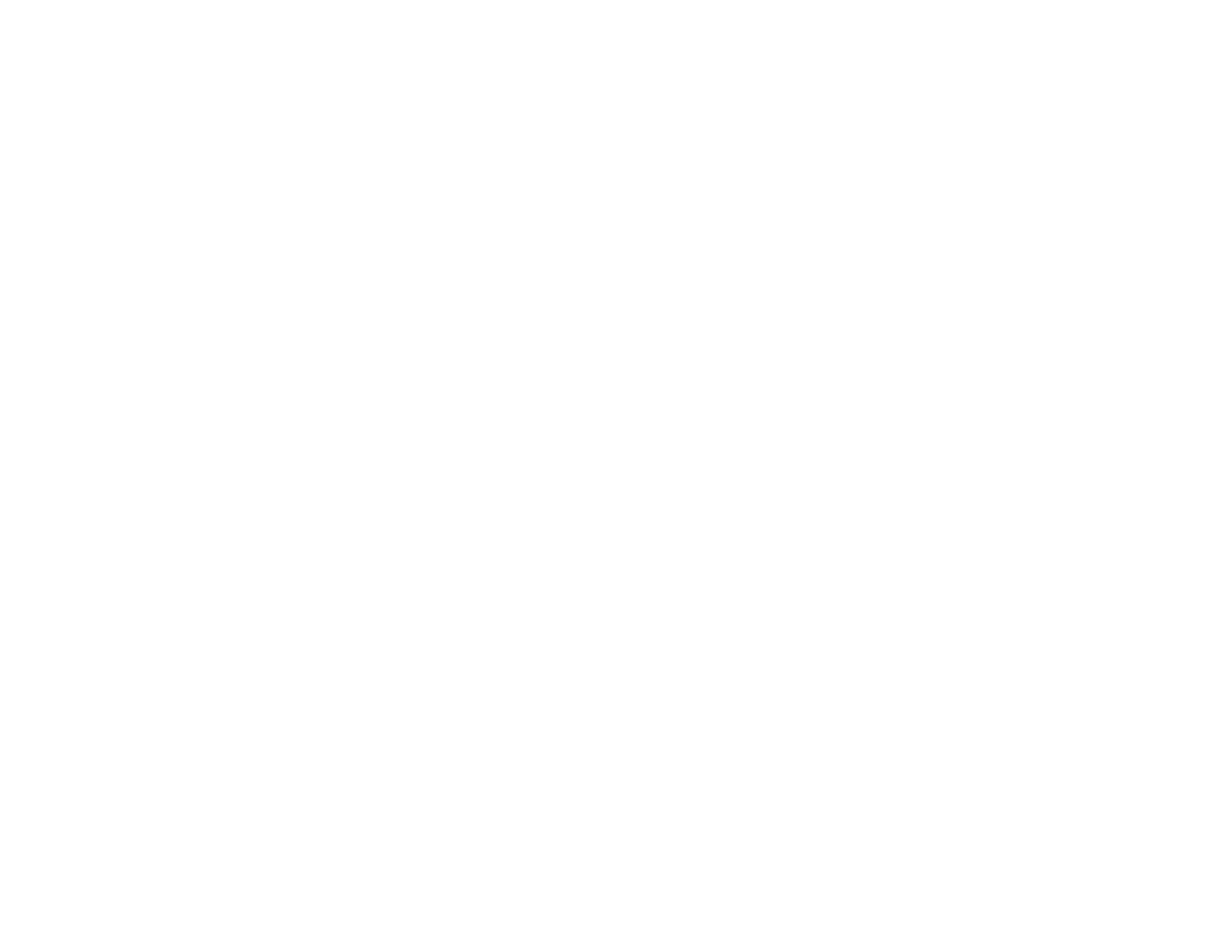
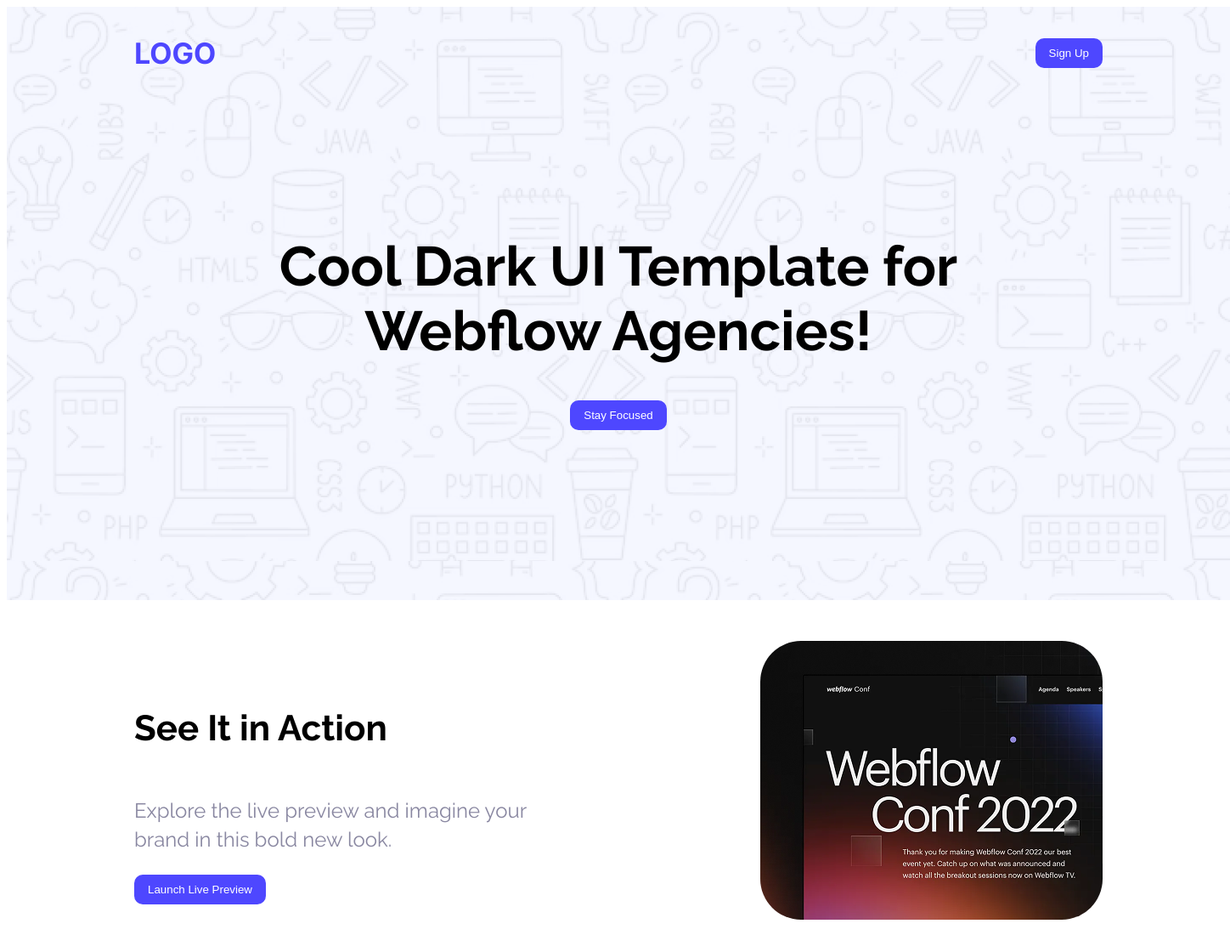
Before and after one commit to Ruhulaminrasel/my-first-assainment, a plain HTML site: page index.html in a window 1280 px wide. Shown: the whole page at 85% size, 1448 px wide, since content can reach past the window. Before the commit the page ends 800 px from the top, so only its background shows below. Drawn offline with Linux system fonts and the light colour scheme.

Commit message:
my 2nd commit

```diff
--- a/index.html
+++ b/index.html
@@ -4,9 +4,44 @@
     <meta charset="UTF-8">
     <meta name="viewport" content="width=device-width, initial-scale=1.0">
     <title>Document</title>
+    <link rel="preconnect" href="https://fonts.googleapis.com">
+    <link rel="preconnect" href="https://fonts.gstatic.com" crossorigin>
+    <link href="https://fonts.googleapis.com/css2?family=Inter:ital,opsz,wght@0,14..32,100..900;1,14..32,100..900&display=swap" rel="stylesheet">
+    <link rel="preconnect" href="https://fonts.googleapis.com">
+    <link rel="preconnect" href="https://fonts.gstatic.com" crossorigin>
+    <link href="https://fonts.googleapis.com/css2?family=Inter:ital,opsz,wght@0,14..32,100..900;1,14..32,100..900&family=Raleway:ital,wght@0,100..900;1,100..900&display=swap" rel="stylesheet">
     <link rel="stylesheet" href="style.css">
 </head>
 <body>
+    <header class="header">
+        <nav>
+            <h3 class="inter">LOGO</h3>
+            <a href="#"><Button class="btn-primary">Sign Up</Button></a>
+        </nav>
 
+        <div class="banner">
+            <h1 class="raleway">Cool Dark UI Template for Webflow Agencies!</h1>
+            <a href=""><Button class="btn-primary">Stay Focused</Button></a>
+
+        </div>
+    </header>
+
+    <main>
+
+    <div class="act-main">
+        <div class="action">
+            <h4 class="raleway">See It in Action</h4>
+            <p class="raleway">Explore the live preview and imagine your brand in this bold new look.</p>
+            <a href=""><Button class="btn-primary">Launch Live Preview</Button></a>
+        </div>
+
+        <div class="act-img">
+
+            <img src="Assets/wc-mini.png" alt="">
+        </div>
+    </div>
+
+
+    </main>
 </body>
 </html>
--- a/style.css
+++ b/style.css
@@ -0,0 +1,92 @@
+/*Fonts Css Start Here*/
+
+.inter{
+  font-family: "Inter", sans-serif;
+  font-optical-sizing: auto;
+  font-weight: <weight>;
+  font-style: normal;
+}
+
+
+.raleway{
+  font-family: "Raleway", sans-serif;
+  font-optical-sizing: auto;
+  font-weight: <weight>;
+  font-style: normal;
+}
+
+
+/* Fonts Css Finish Here */
+
+/* Navbar Css Start Here */
+
+.header{
+    background-image: url(./Assets/Hero-bg.png);
+ width: 1440px;
+ height:698px;
+}
+
+nav {
+    display: flex;
+    justify-content: space-between;
+    align-items: center;
+    margin: 0px 150px 0px 150px;
+    margin-bottom: 158px;
+}
+nav h3{
+    color:#4E47FF;
+    font-weight: bold;
+    font-size: 34px;
+}
+Nav a{
+    text-decoration: none;
+}
+.btn-primary {
+    color: white;
+    background-color: #4E47FF;
+    border: none;
+    padding: 10px 16px;
+    border-radius: 10px;
+    font-size: bold;
+}
+/*Navbar Css Finish Here*/
+
+/*Banner Css Start Here*/
+.banner {
+    width: 905px;
+    height: 237px;
+    text-align: center;
+    margin: 0px 267.5px;
+}
+.banner h1 {
+    font-size: 65px;
+    font-weight: bold;
+    text-align: center;
+}
+/* Banner Css Finish Here */
+
+/* Action css Start Here */
+.act-main {
+    display: flex;
+    align-items: center;
+    width: 1140px;
+    height: 328px;
+    margin: 50px 150px;
+    /* text-align: center; */
+}
+.action{}
+.action h4 {
+    font-size: 42px;
+    font-weight: bold;
+}
+.action p {
+    font-size: 24px;
+    line-height: 34px;
+    color: #8987A1;
+    margin-right: 270px;
+}
+.act-img img{
+    width: 403px;
+    height: 328px;
+    border-radius:48px;
+}
```
